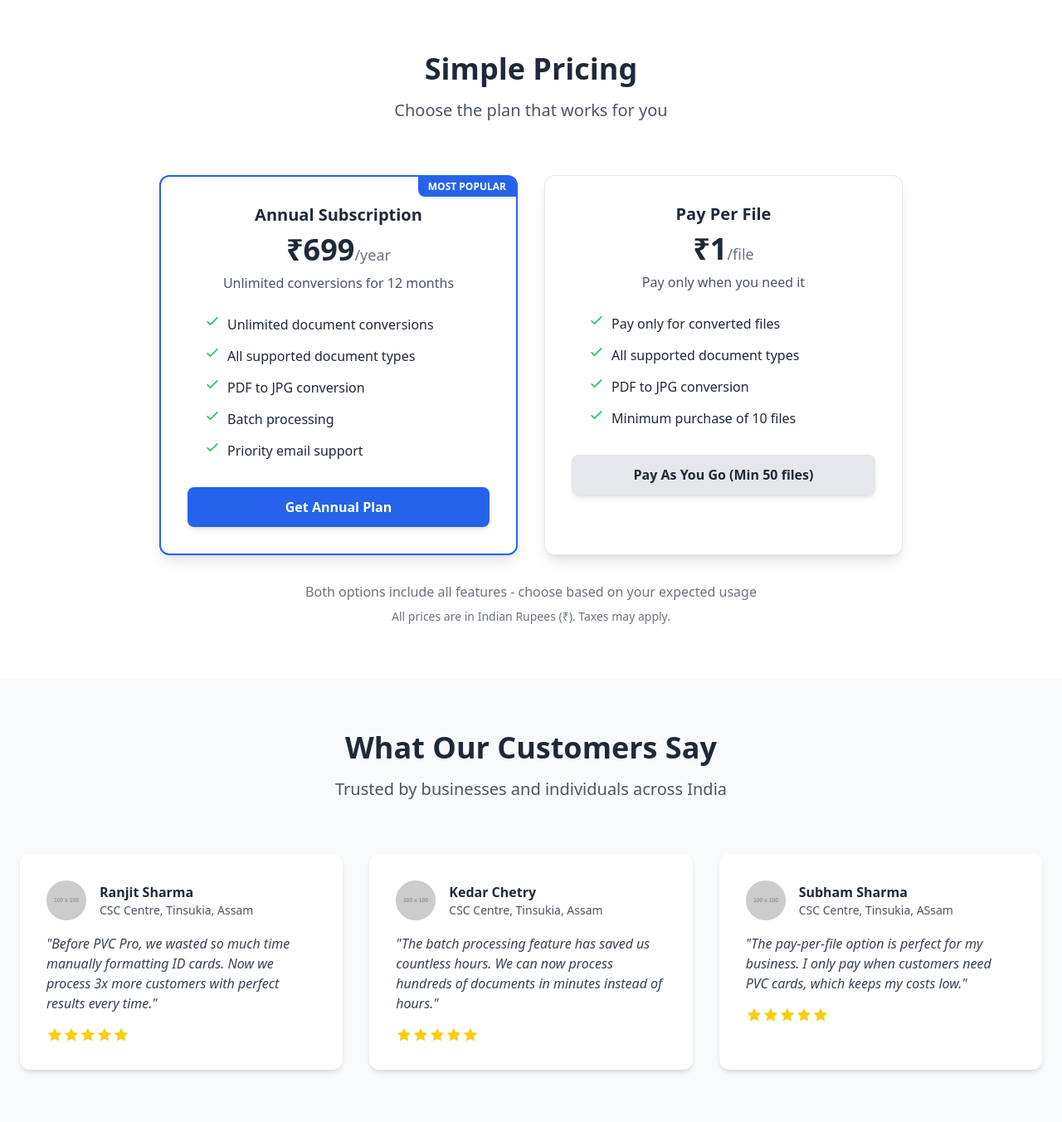
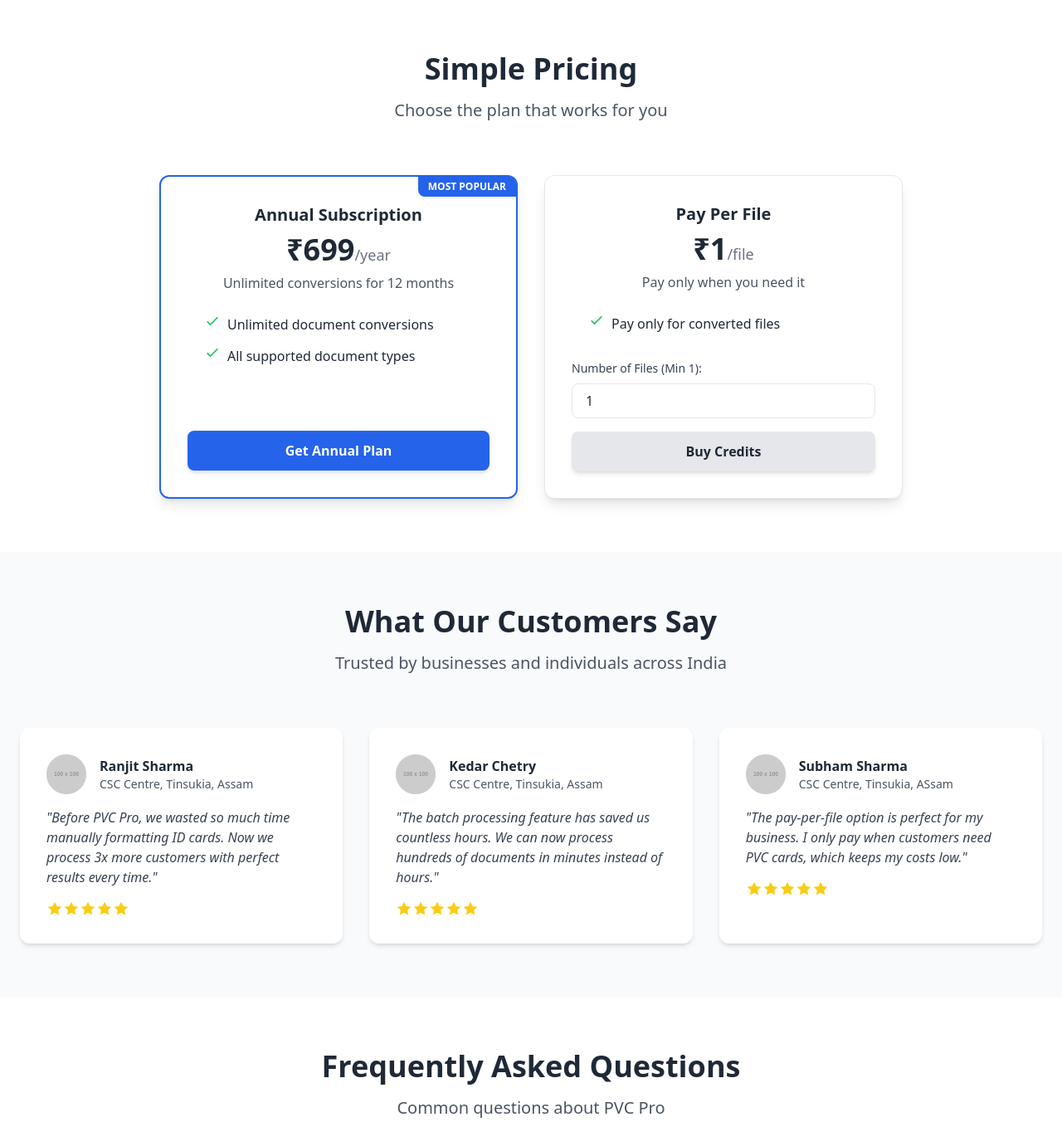
Before and after one commit to netrasarma/pvcpro, a Flask app: page / in a window 1280 px wide. Shown: the part 2912-4264 px from the top of the page at 83% size. Run offline with Flask 3, Linux system fonts and the light colour scheme; grey boxes labelled with a size stand in for pictures from a placeholder-image service; some libraries are stand-ins or nearby versions.

Commit message:
Update index.html

```diff
--- a/templates/index.html
+++ b/templates/index.html
@@ -96,7 +96,7 @@
                 </div>
             </div>
             <div class="md:w-1/2 flex justify-center">
-                <img src="preview.png" alt="PVC Pro software interface showing document conversion to PVC card" class="rounded-xl shadow-2xl border-4 border-white max-w-full">
+                <img src="{{ url_for('static', filename='preview.png') }}" alt="PVC Pro software interface showing document conversion to PVC card" class="rounded-xl shadow-2xl border-4 border-white max-w-full">
             </div>
         </div>
     </section>
@@ -192,7 +192,7 @@
             </div>
 
             <div class="mt-16 flex justify-center">
-                <img src="doc.png" alt="Examples of supported government ID cards" class="rounded-lg shadow-lg border max-w-full">
+                <img src="{{ url_for('static', filename='doc.png') }}" alt="Examples of supported government ID cards" class="rounded-lg shadow-lg border max-w-full">
             </div>
         </div>
     </section>
@@ -266,14 +266,14 @@
             </div>
 
             <div class="grid grid-cols-1 md:grid-cols-2 gap-8 max-w-4xl mx-auto">
-                <div class="pricing-card bg-white border-2 border-blue-600 rounded-xl p-8 shadow-lg relative">
+                <div class="pricing-card bg-white border-2 border-blue-600 rounded-xl p-8 shadow-lg relative flex flex-col">
                     <div class="absolute top-0 right-0 bg-blue-600 text-white text-xs font-semibold px-3 py-1 rounded-bl-lg rounded-tr-lg">MOST POPULAR</div>
                     <div class="text-center mb-6">
                         <h3 class="text-xl font-semibold mb-2">Annual Subscription</h3>
                         <div class="text-4xl font-bold mb-2">₹699<span class="text-lg font-normal text-gray-500">/year</span></div>
                         <p class="text-gray-600">Unlimited conversions for 12 months</p>
                     </div>
-                    <ul class="space-y-3 mb-8 pl-5">
+                    <ul class="space-y-3 mb-8 pl-5 flex-grow">
                         <li class="flex items-baseline">
                             <svg class="w-5 h-5 text-green-500 mr-2 flex-shrink-0" fill="none" stroke="currentColor" viewBox="0 0 24 24">
                                 <path stroke-linecap="round" stroke-linejoin="round" stroke-width="2" d="M5 13l4 4L19 7"></path>
@@ -286,71 +286,34 @@
                             </svg>
                             All supported document types
                         </li>
-                        <li class="flex items-baseline">
-                            <svg class="w-5 h-5 text-green-500 mr-2 flex-shrink-0" fill="none" stroke="currentColor" viewBox="0 0 24 24">
-                                <path stroke-linecap="round" stroke-linejoin="round" stroke-width="2" d="M5 13l4 4L19 7"></path>
-                            </svg>
-                            PDF to JPG conversion
-                        </li>
-                        <li class="flex items-baseline">
-                            <svg class="w-5 h-5 text-green-500 mr-2 flex-shrink-0" fill="none" stroke="currentColor" viewBox="0 0 24 24">
-                                <path stroke-linecap="round" stroke-linejoin="round" stroke-width="2" d="M5 13l4 4L19 7"></path>
-                            </svg>
-                            Batch processing
-                        </li>
-                        <li class="flex items-baseline">
-                            <svg class="w-5 h-5 text-green-500 mr-2 flex-shrink-0" fill="none" stroke="currentColor" viewBox="0 0 24 24">
-                                <path stroke-linecap="round" stroke-linejoin="round" stroke-width="2" d="M5 13l4 4L19 7"></path>
-                            </svg>
-                            Priority email support
-                        </li>
                     </ul>
-                    <button onclick="showPaymentForm('Annual Subscription - ₹699/year', 699)" class="w-full bg-blue-600 hover:bg-blue-700 text-white py-3 px-6 rounded-lg font-semibold shadow-md">
+                    <button onclick="showPaymentForm('Annual Subscription - ₹699/year', 699)" class="w-full bg-blue-600 hover:bg-blue-700 text-white py-3 px-6 rounded-lg font-semibold shadow-md mt-auto">
                         Get Annual Plan
                     </button>
                 </div>
 
-                <div class="pricing-card bg-white border border-gray-200 rounded-xl p-8 shadow-lg">
+                <div class="pricing-card bg-white border border-gray-200 rounded-xl p-8 shadow-lg flex flex-col">
                     <div class="text-center mb-6">
                         <h3 class="text-xl font-semibold mb-2">Pay Per File</h3>
                         <div class="text-4xl font-bold mb-2">₹1<span class="text-lg font-normal text-gray-500">/file</span></div>
                         <p class="text-gray-600">Pay only when you need it</p>
                     </div>
-                    <ul class="space-y-3 mb-8 pl-5">
+                    <ul class="space-y-3 mb-8 pl-5 flex-grow">
                         <li class="flex items-baseline">
                             <svg class="w-5 h-5 text-green-500 mr-2 flex-shrink-0" fill="none" stroke="currentColor" viewBox="0 0 24 24">
                                 <path stroke-linecap="round" stroke-linejoin="round" stroke-width="2" d="M5 13l4 4L19 7"></path>
                             </svg>
                             Pay only for converted files
                         </li>
-                        <li class="flex items-baseline">
-                            <svg class="w-5 h-5 text-green-500 mr-2 flex-shrink-0" fill="none" stroke="currentColor" viewBox="0 0 24 24">
-                                <path stroke-linecap="round" stroke-linejoin="round" stroke-width="2" d="M5 13l4 4L19 7"></path>
-                            </svg>
-                            All supported document types
-                        </li>
-                        <li class="flex items-baseline">
-                            <svg class="w-5 h-5 text-green-500 mr-2 flex-shrink-0" fill="none" stroke="currentColor" viewBox="0 0 24 24">
-                                <path stroke-linecap="round" stroke-linejoin="round" stroke-width="2" d="M5 13l4 4L19 7"></path>
-                            </svg>
-                            PDF to JPG conversion
-                        </li>
-                        <li class="flex items-baseline">
-                            <svg class="w-5 h-5 text-green-500 mr-2 flex-shrink-0" fill="none" stroke="currentColor" viewBox="0 0 24 24">
-                                <path stroke-linecap="round" stroke-linejoin="round" stroke-width="2" d="M5 13l4 4L19 7"></path>
-                            </svg>
-                            Minimum purchase of 10 files
-                        </li>
                     </ul>
-                    <button onclick="showPaymentForm('Pay Per File - ₹1/file (Min 50 files)', 50)" class="w-full bg-gray-200 hover:bg-gray-300 text-gray-800 py-3 px-6 rounded-lg font-semibold shadow-md">
-                        Pay As You Go (Min 50 files)
-                    </button>
+                    <div class="mt-auto">
+                        <label for="file-quantity" class="block text-sm font-medium text-gray-700 mb-2">Number of Files (Min 1):</label>
+                        <input type="number" id="file-quantity" value="1" min="1" class="w-full px-4 py-2 border rounded-lg focus:outline-none focus:ring-2 focus:ring-blue-500 mb-4">
+                        <button onclick="handlePayPerFile()" class="w-full bg-gray-200 hover:bg-gray-300 text-gray-800 py-3 px-6 rounded-lg font-semibold shadow-md">
+                            Buy Credits
+                        </button>
+                    </div>
                 </div>
-            </div>
-
-            <div class="text-center text-gray-500 mt-8">
-                <p>Both options include all features - choose based on your expected usage</p>
-                <p class="mt-2 text-sm">All prices are in Indian Rupees (₹). Taxes may apply.</p>
             </div>
         </div>
     </section>
@@ -620,7 +583,7 @@
                 </button>
             </form>
 
-            <p class="text-xs text-gray-500 mt-4">Your payment is secure and encrypted. By purchasing, you agree to our <a href="#" class="text-blue-500 hover:underline">Terms</a> and <a href="#" class="text-blue-500 hover:underline">Privacy Policy</a>.</p>
+            <p class="text-xs text-gray-500 mt-4">Your payment is secure and encrypted. By purchasing, you agree to our <a href="{{ url_for('static', filename='terms.html') }}" class="text-blue-500 hover:underline">Terms</a> and <a href="{{ url_for('static', filename='privacy.html') }}" class="text-blue-500 hover:underline">Privacy Policy</a>.</p>
         </div>
     </div>
 
@@ -666,10 +629,10 @@
                 <div>
                     <h4 class="text-lg font-semibold mb-4">Legal</h4>
                     <ul class="space-y-2">
-                        <li><a href="terms.html" class="text-gray-300 hover:text-white">Terms of Service</a></li>
-                        <li><a href="privacy.html" class="text-gray-300 hover:text-white">Privacy Policy</a></li>
-                        <li><a href="refund.html" class="text-gray-300 hover:text-white">Refund Policy</a></li>
-                        <li><a href="cookie.html" class="text-gray-300 hover:text-white">Cookie Policy</a></li>
+                        <li><a href="{{ url_for('static', filename='terms.html') }}" class="text-gray-300 hover:text-white">Terms of Service</a></li>
+                        <li><a href="{{ url_for('static', filename='privacy.html') }}" class="text-gray-300 hover:text-white">Privacy Policy</a></li>
+                        <li><a href="{{ url_for('static', filename='refund.html') }}" class="text-gray-300 hover:text-white">Refund Policy</a></li>
+                        <li><a href="{{ url_for('static', filename='cookie.html') }}" class="text-gray-300 hover:text-white">Cookie Policy</a></li>
                     </ul>
                 </div>
 
@@ -741,6 +704,24 @@
             document.getElementById('paymentModal').classList.add('hidden');
         }
 
+        function handlePayPerFile() {
+          const quantityInput = document.getElementById('file-quantity');
+          const quantity = parseInt(quantityInput.value, 10);
+          const pricePerFile = 1;
+          const minQuantity = 1;
+
+          if (isNaN(quantity) || quantity < minQuantity) {
+            alert('Minimum purchase is ' + minQuantity + ' file.');
+            quantityInput.value = minQuantity;
+            return;
+          }
+
+          const totalAmount = quantity * pricePerFile;
+          const planName = quantity + ' File Credits at ₹' + pricePerFile + '/file';
+
+          showPaymentForm(planName, totalAmount);
+        }
+
         // Cashfree payment integration
         document.getElementById('cf-pay-button').addEventListener('click', async function () {
             const name = document.getElementById('payment-name').value.trim();
@@ -756,7 +737,7 @@
 
             async function fetchPaymentSessionId() {
                 try {
-                    const backendUrl = 'https://backend-251977653326.asia-south1.run.app/create_order';
+                    const backendUrl = '/create_order';
 
                     const response = await fetch(backendUrl, {
                         method: 'POST',
@@ -768,8 +749,6 @@
                             customer_email: email,
                             customer_phone: phone,
                             order_note: document.getElementById('selectedPlan').textContent,
-                            return_url: window.location.href,
-                            notify_url: 'https://yourdomain.com/api/payment/notify'
                         })
                     });
 
@@ -795,11 +774,9 @@
                 return;
             }
 
-            // ** THIS IS THE CORRECTED LINE **
             const cashfree = new Cashfree({
-                mode: "production" // <-- ADD THIS LINE BACK
+                mode: "production"
             });
-
             const checkoutOptions = {
                 paymentSessionId: paymentSessionId
             };
```
